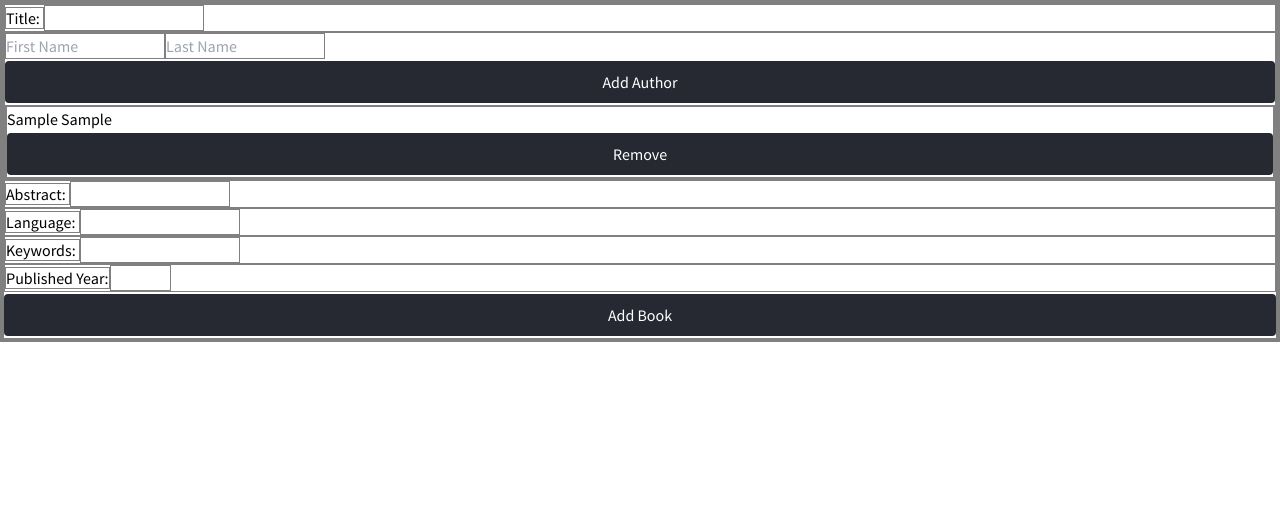
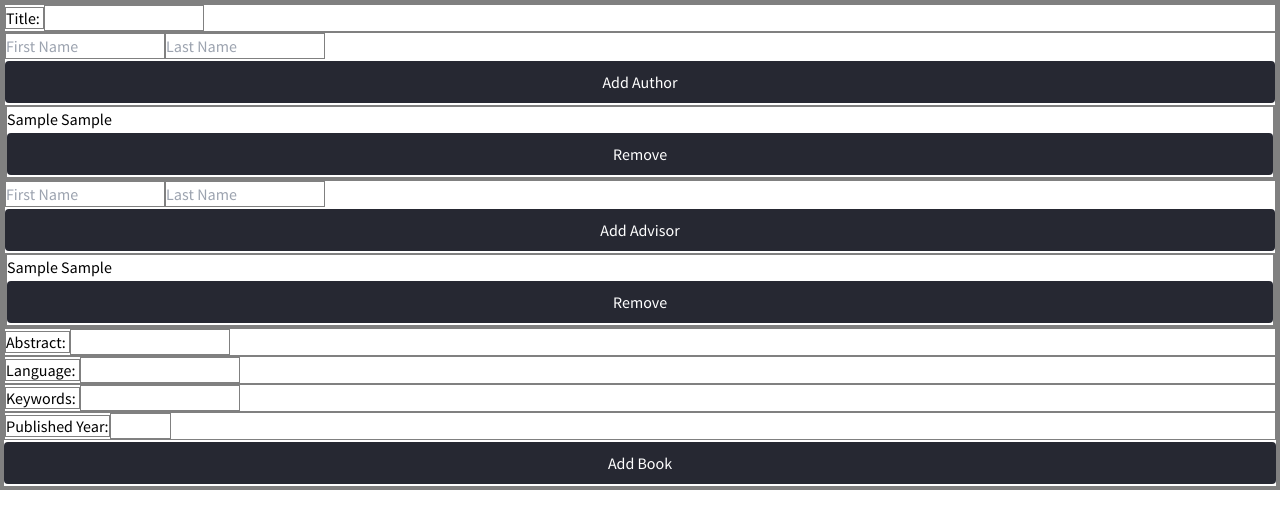
Before and after one commit to vnmw7/manggad-thesis-repo, a Next.js app in the folder frontend/: page /addBook in a window 1280 px wide. Both pictures are taken after typing "Sample", "Sample" into the empty fields and a click on the button "Add Author". Shown: the top 528 px of the page. Built offline with nearby package versions, Linux system fonts and the light colour scheme.

Commit message:
okay na ang advisors

```diff
--- a/frontend/app/(book)/addBook/page.tsx
+++ b/frontend/app/(book)/addBook/page.tsx
@@ -13,12 +13,18 @@ const AddBook = () => {
 	const [ abstract, setAbstract ] = useState('')
 	const [ keywords, setKeywords ] = useState('')
 	const [ language, setLanguage ] = useState('')
-	const [ yearOfSubmission, setYearOfSubmission ] = useState<number | undefined>(undefined)
+	const [ yearOfSubmission, setYearOfSubmission ] = useState<number | ''>('')
+	const [coverImage, setCoverImage] = useState<File | null>(null);
 
-	// para sa author nga naka array
+	// para sa authors nga naka array
 	const [authors, setAuthors] = useState<Author[]>([])
-	const [firstName, setFirstName] = useState('');
-    const [lastName, setLastName] = useState('');
+	const [author_firstName, setAuthor_firstName] = useState('');
+    const [author_lastName, setAuthor_lastName] = useState('');
+
+	// para sa advisors nga naka array
+	const [advisors, setAdvisors] = useState<Author[]>([])
+	const [advisor_firstName, setAdvisor_firstName] = useState('');
+	const [advisor_lastName, setAdvisor_lastName] = useState('');
 
 	// code para mag connect sa backend
 	const handleSubmit = async (e: React.FormEvent) => {
@@ -32,7 +38,8 @@ const AddBook = () => {
 			language,
 			keywords,
 			yearOfSubmission,
-			authors
+			authors,
+			advisors,
 		}
 
 		console.log("Sending new book:", newBook);
@@ -52,11 +59,11 @@ const AddBook = () => {
 	}
 
 	const addAuthor = () => {
-        if (firstName && lastName) {
-            setAuthors([...authors, { firstName: firstName, lastName: lastName }])
+        if (author_firstName && author_lastName) {
+            setAuthors([...authors, { firstName: author_firstName, lastName: author_lastName }])
 			// clear dayung ang state pagkatapus insert sa array sng authors
-            setFirstName('')
-            setLastName('')
+            setAuthor_firstName('')
+            setAuthor_lastName('')
         } else {
             alert("Both names are required.");
 		}
@@ -65,6 +72,22 @@ const AddBook = () => {
 	const removeAuthor = (removeIndex: number)=>{
 		const newArray = authors.filter((author, authorIndex)=> removeIndex !== authorIndex);
 		setAuthors(newArray);
+	}
+
+	const addAdvisor = () => {
+        if (author_firstName && author_lastName) {
+            setAuthors([...authors, { firstName: author_firstName, lastName: author_lastName }])
+			// clear dayung ang state pagkatapus insert sa array sng authors
+            setAuthor_firstName('')
+            setAuthor_lastName('')
+        } else {
+            alert("Both names are required.");
+		}
+    };
+
+	const removeAdvisor	= (removeIndex: number)=>{
+		const newArray = advisors.filter((advisors, advisorIndex)=> removeIndex !== advisorIndex);
+		setAdvisors(newArray);
 	}
 
 	return (
@@ -76,8 +99,8 @@ const AddBook = () => {
 				</div>
 
 				<div>
-					<input value={firstName} onChange={e => setFirstName(e.target.value)} placeholder="First Name" />
-					<input value={lastName} onChange={e => setLastName(e.target.value)} placeholder="Last Name" />
+					<input value={author_firstName} onChange={e => setAuthor_firstName(e.target.value)} placeholder="First Name" />
+					<input value={author_lastName} onChange={e => setAuthor_lastName(e.target.value)} placeholder="Last Name" />
 					<button type="button" onClick={addAuthor}>Add Author</button>
 					<ul>
 						{authors.map((author, index) => (
@@ -85,31 +108,40 @@ const AddBook = () => {
 								{author.firstName} {author.lastName}
 								<button onClick={()=> removeAuthor(index) } type="button"> Remove </button>
 							</li>
-
 						))}
 					</ul>
 				</div>
 
 				<div>
-					<label htmlFor="publishedDate"> Abstract: </label>
+					<input value={advisor_firstName} onChange={e => setAdvisor_firstName(e.target.value)} placeholder="First Name" />
+					<input value={advisor_lastName} onChange={e => setAdvisor_lastName(e.target.value)} placeholder="Last Name" />
+					<button type="button" onClick={addAuthor}>Add Advisor</button>
+					<ul>
+						{authors.map((advisor, index) => (
+							<li key={index}>
+								{advisor.firstName} {advisor.lastName}
+								<button onClick={()=> removeAdvisor(index) } type="button"> Remove </button>
+							</li>
+						))}
+					</ul>
+				</div>
+
+				<div>
+					<label> Abstract: </label>
 					<input value={abstract} onChange={(e) => setAbstract(e.target.value)} />
 				</div>
 				<div>
-					<label htmlFor="publishedDate"> Language: </label>
+					<label> Language: </label>
 					<input value={language} onChange={(e) => setLanguage(e.target.value)} />
 				</div>
 				<div>
-					<label htmlFor="publishedDate"> Keywords: </label>
+					<label> Keywords: </label>
 					<input value={keywords} onChange={(e) => setKeywords(e.target.value)} />
 				</div>
 				<div>
-					<label htmlFor="publishedYear">Published Year:</label>
+					<label>Published Year:</label>
 					<input type="number" id="publishedYear" name="publishedYear" min="2010" max="3000" value={yearOfSubmission} onChange={(e) => setYearOfSubmission(parseInt(e.target.value))}/>
 				</div>
-				{/* <div>
-					<label htmlFor="coverImage">Cover Image:</label>
-					<input type="file" id="coverImage" name="coverImage" accept="image/*" />
-				</div> */}
 				<button type="submit">Add Book</button>
 			</form>
 		</div>
```
Also changed, not shown: 2 other files (tests, documents, lock files or other folders).
